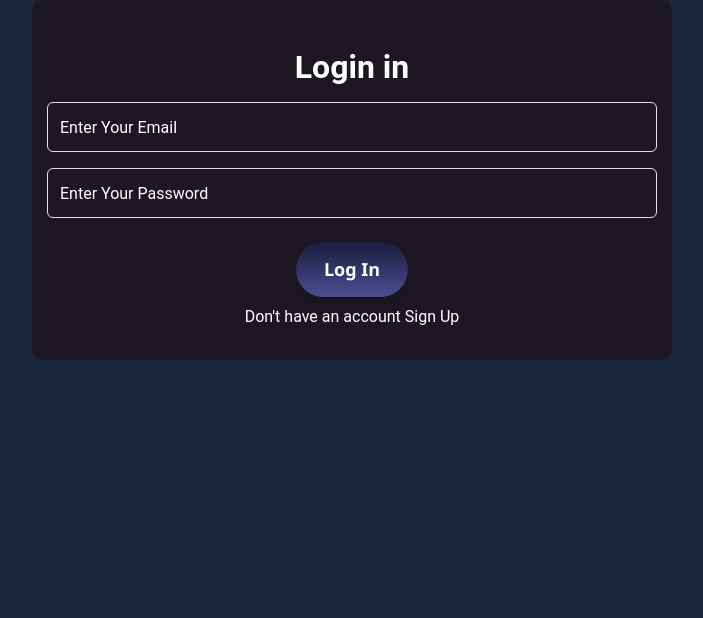
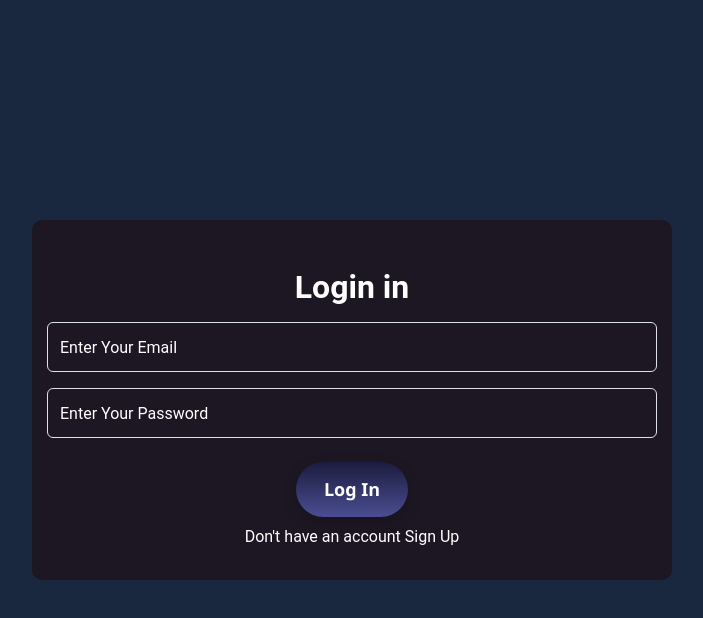
Before and after one commit to osamamahros50/Bondi, a plain HTML site: page login.html in a window 1280 px wide. Shown: the whole page, without its empty margins (288-991 px from the left). Drawn offline with nearby package versions, Linux system fonts and the light colour scheme; some packages are replaced by stand-ins of ours; a script that the page names is missing.

Commit message:
Update login.html

```diff
--- a/login.html
+++ b/login.html
@@ -12,7 +12,7 @@
 </head>
 <body>
     <main class="main-home">
-        <section class="d-flex justify-content-center align-items-center h-100vh">
+        <section class="d-flex justify-content-center align-items-center min-vh-100">
             <!-- From Uiverse.io by LightAndy1 -->
             <form id="formInput">
                 <div class="package">
```
